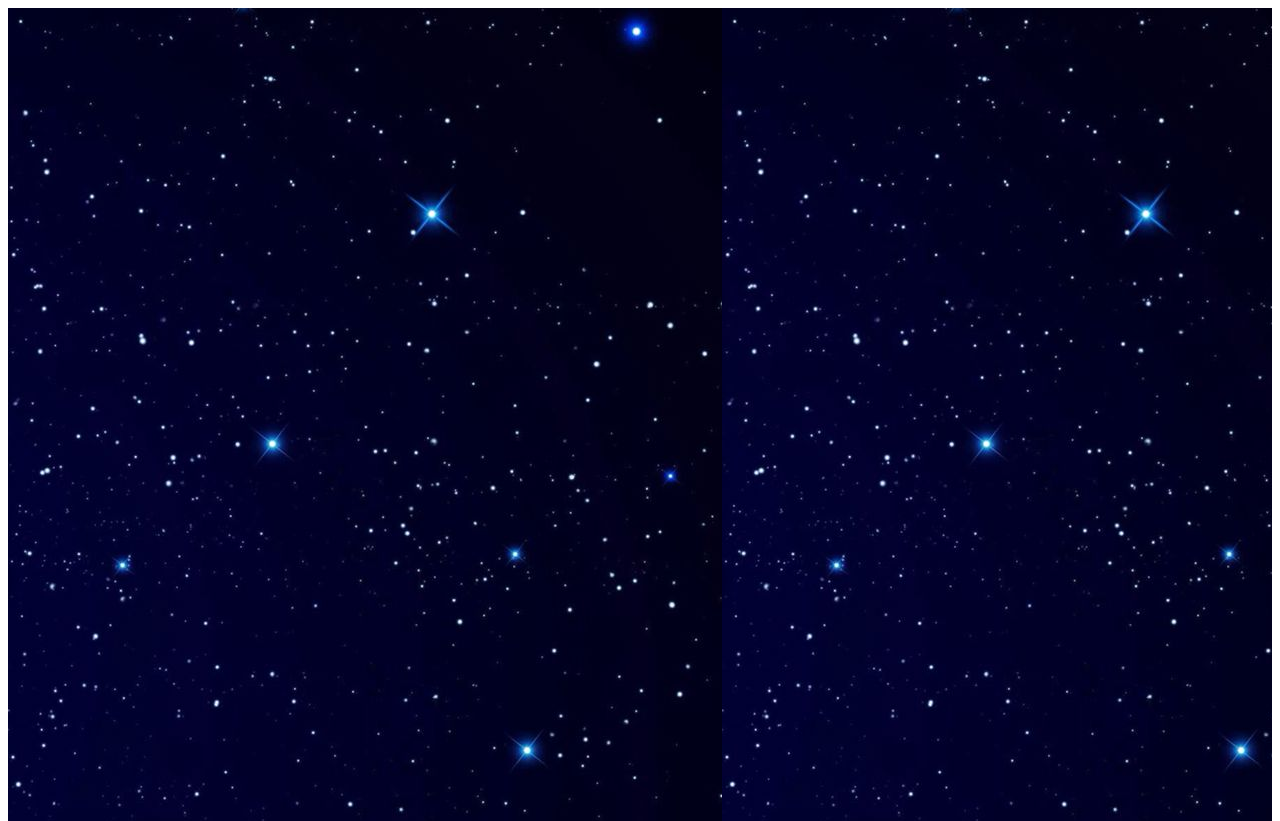
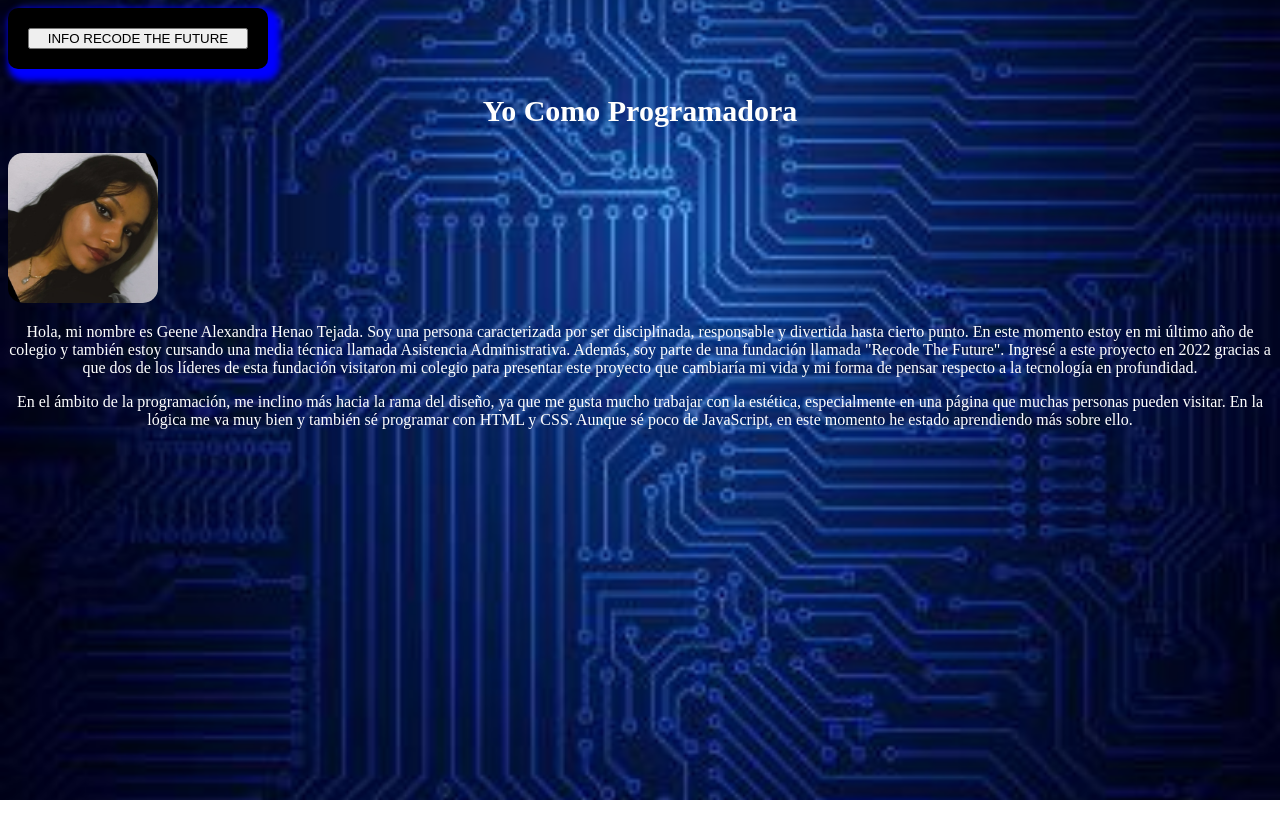
Before and after one commit to anasofiab1/Proycto-EV2, a plain HTML site: page proyecto/pages/yo.html in a window 1280 px wide. Shown: the top 821 px of the page. After the commit the page ends 800 px from the top, so only its background shows below. Drawn offline with Linux system fonts and the light colour scheme.

Commit message:
acabe de terminar este proyecto editando con texto, y puse mi foto

```diff
--- a/proyecto/pages/yo.html
+++ b/proyecto/pages/yo.html
@@ -1,22 +1,49 @@
 <!DOCTYPE html>
 <html lang="en">
+
 <head>
     <meta charset="UTF-8">
     <meta name="viewport" content="width=device-width, initial-scale=1.0">
     <link rel="stylesheet" href="../public/css/yo.css">
     <title>Sobre Nosotras</title>
 </head>
+
 <body>
+
+
     <section>
+        <a class="botton" href="../pages/recode.html">
+            <button type="button">INFO RECODE THE FUTURE</button>
+        </a>
+
         <div class="contenido">
             <h1>Yo Como Programadora</h1>
         </div>
 
-        <div class="info1">
-            <h1></h1>
 
-        </div>
+        <section>
+            <img class="imag1" src="../public/imagenes/foto1.jpg">
+
+            <p class="parrafo1">
+                Hola, mi nombre es Geene Alexandra Henao Tejada. Soy una persona caracterizada por ser disciplinada,
+                responsable y divertida hasta cierto punto. En este momento estoy en mi último año de colegio y también
+                estoy cursando una media técnica llamada Asistencia Administrativa. Además, soy parte de una fundación
+                llamada "Recode The Future". Ingresé a este proyecto en 2022 gracias a que dos de los líderes de esta
+                fundación visitaron mi colegio para presentar este proyecto que cambiaría mi vida y mi forma de pensar
+                respecto a la tecnología en profundidad.
+           </p>
+
+           <p>
+                En el ámbito de la programación, me inclino más hacia la rama del diseño, ya que me gusta mucho trabajar
+                con la estética, especialmente en una página que muchas personas pueden visitar. En la lógica me va muy
+                bien y también sé programar con HTML y CSS. Aunque sé poco de JavaScript, en este momento he estado
+                aprendiendo más sobre ello.
+            </p>
+        </section>
+
+
 
     </section>
 </body>
+
 </html>
--- a/proyecto/public/css/recode.css
+++ b/proyecto/public/css/recode.css
@@ -1,12 +1,32 @@
 * {
+    flex-direction: column;
+}
 
-    flex-direction: column;
-
+.botton{
+  width: 220px;
+  justify-content: center;
+  background-color: black;
+  border: none;
+  color: white;
+  padding: 20px 20px;
+  text-align: center;
+  text-decoration: none;
+  font-size: 24px;
+  font-family: 'Segoe UI', Tahoma, Geneva, Verdana, sans-serif;
+  cursor: pointer;
+  border-radius: 10px;
+  box-shadow: 6px 6px 6px 6px blue;
+  display: flex;
+  justify-content: center;
 }
 
 .contenido {
-  background-image: url(../css/imagenes/fondo\ de\ panatalla\ de\ recode.jpg);
-  padding-top: 10px;
+  background-image: url('../css/imagenes/fondo\ de\ panatalla\ de\ recode.jpg');
+    background-size: cover;
+    background-position: center;
+    color: #ffffff;
+    font-family: Arial, sans-serif;
+    overflow: hidden;
 }
 
 .titulo-princital {
@@ -25,8 +45,7 @@
   height: 300px;
   text-align: center;
   display: grid;
-  grid-template-columns: repeat(auto-fill, minmax(200px, 1fr));
-  gap: 10px
+
 }
 
 .Caja2 {
@@ -35,12 +54,11 @@
   background-color: black;
   padding: 40px;
   margin: 40px;
-  width: 320px;
+  width: 300px;
   height: 300px;
   text-align: center;
   display: grid;
-  grid-template-columns: repeat(auto-fill, minmax(200px, 1fr));
-  gap: 10px
+
 }
 
 
@@ -54,8 +72,7 @@
   height: 250px;
   justify-content: left;
   display: grid;
-  grid-template-columns: repeat(auto-fill, minmax(200px, 1fr));
-  gap: 10px
+
 }
 
 .Caja4 {
@@ -65,11 +82,10 @@
   padding: 40px;
   margin: 40px;
   width: 350px;
-  height: 300px;
+  height: 350px;
   text-align: center;
   display: grid;
-  grid-template-columns: repeat(auto-fill, minmax(200px, 1fr));
-  gap: 10px
+
 }
 
 .Caja5 {
@@ -78,13 +94,13 @@
   background-color: black;
   padding: 40px;
   margin: 40px;
-  width: 400px;
-  height: 200px;
+  width: 350px;
+  height: 320px;
   text-align: center;
   float: left;
   display: grid;
-  grid-template-columns: repeat(auto-fill, minmax(200px, 1fr));
-  gap: 10px
+  justify-content: left;
+
 }
 
 
@@ -94,10 +110,10 @@
   background-color: black;
   padding: 40px;
   margin: 40px;
-  width: 400px;
+  width: 350px;
   height: 200px;
   text-align: center;
   display: grid;
-  grid-template-columns: repeat(auto-fill, minmax(200px, 1fr));
-  gap: 10px
+  justify-content: right;
+
 }
--- a/proyecto/public/css/yo.css
+++ b/proyecto/public/css/yo.css
@@ -1,4 +1,16 @@
-h1{
+body {
+
+    background-image: url('../css/imagenes/fondo\ de\ panatalla\ de\ recode.jpg'); /* Reemplaza 'fondo.jpg' por la ruta de tu imagen de fondo */
+    background-size: cover;
+    background-position: center;
+    display: flex;
+    justify-content: center;
+    align-items: center;
+
+}
+
+p{
+    color: white;
     text-align: center;
 }
 
@@ -6,7 +18,39 @@ h1{
     flex-direction: column-reverse  ;
 }
 
-.contenido {
-    background-image: url(../imagenes/imagen\ estrellas.jpg);
-    padding-top: 1000px;
+.botton{
+    width: 220px;
+    justify-content: center;
+    background-color: black;
+    border: none;
+    color: white;
+    padding: 20px 20px;
+    text-align: center;
+    text-decoration: none;
+    font-size: 24px;
+    font-family: 'Segoe UI', Tahoma, Geneva, Verdana, sans-serif;
+    cursor: pointer;
+    border-radius: 10px;
+    box-shadow: 6px 6px 6px 6px blue;
+    display: flex;
   }
+
+h1{
+    color: white;
+    text-align: center;
+    font-size: 30px;
+}
+
+.imag1{
+    width: 150px;
+    height: 150px;
+    border-radius: 10%;
+    object-fit: cover;
+    justify-content: center;
+}
+
+.parrafo1{
+text-align: center;
+font-size: 16px;
+color: white;
+}
```
Also changed, not shown: proyecto/pages/recode.html (+8 -3 lines), proyecto/public/imagenes/foto1.jpg (added).
